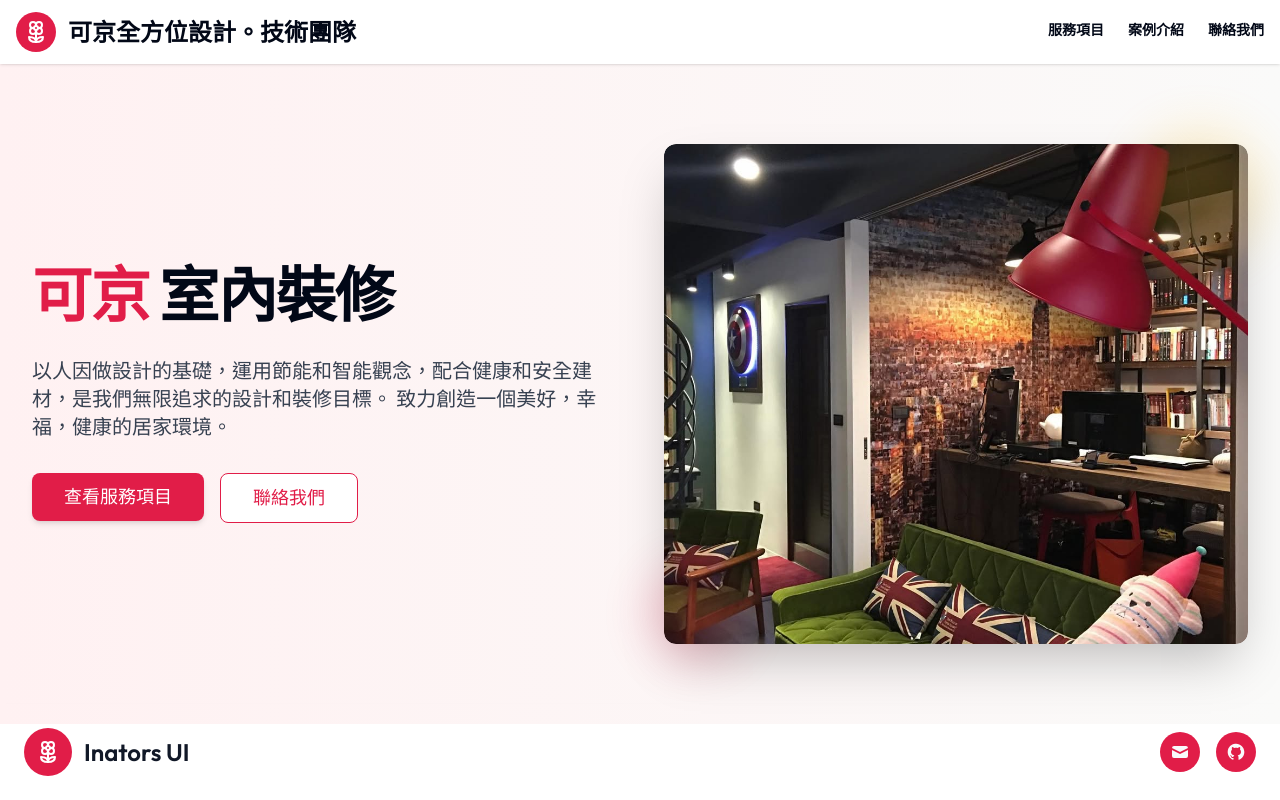
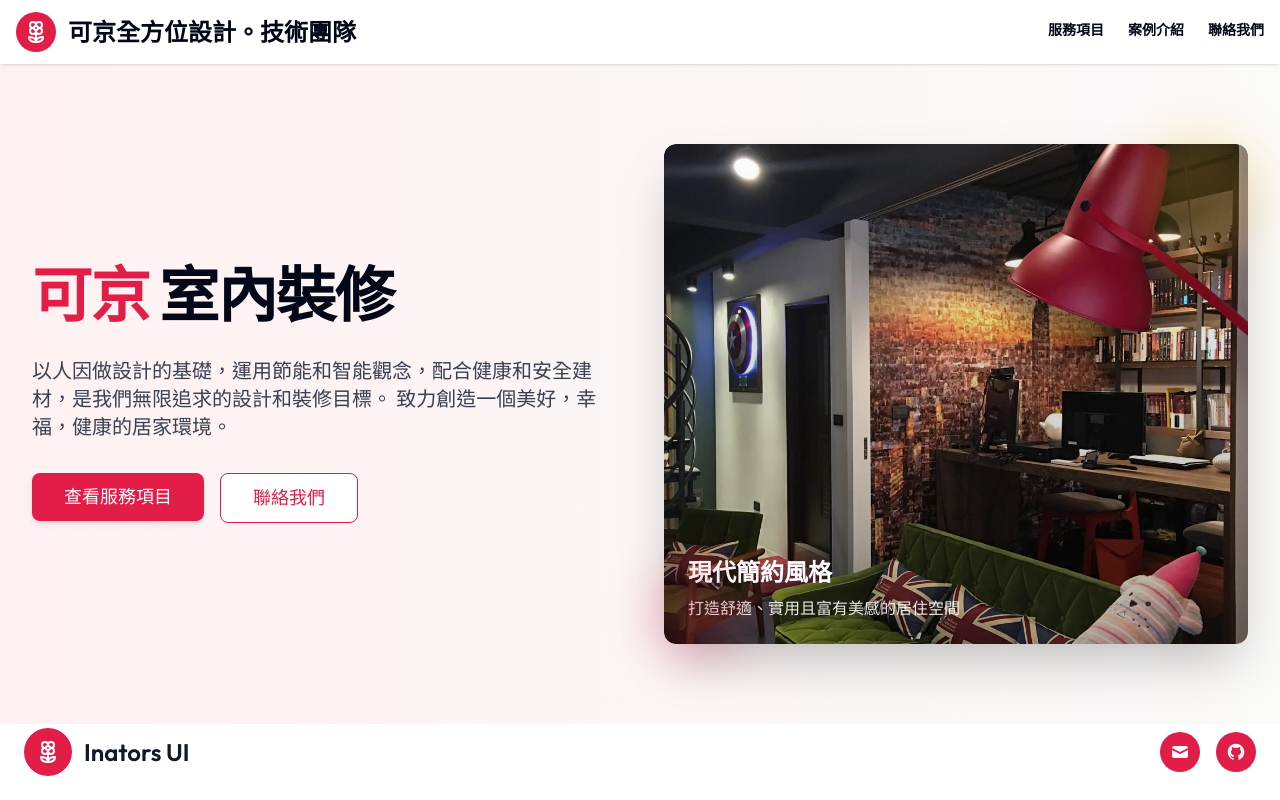
Before and after one commit to ez945y/kejing, a Next.js app in the folder frontend/: page / in a window 1280 px wide. Shown: the top 800 px of the page. Built offline with nearby package versions, Linux system fonts and the light colour scheme.

Commit message:
refact 首頁圖片

```diff
--- a/frontend/src/app/page.tsx
+++ b/frontend/src/app/page.tsx
@@ -45,14 +45,12 @@ function Main() {
           </div>
           <div className="mt-12 lg:mt-0 lg:w-1/2 relative">
             <div className="relative w-full h-[400px] lg:h-[500px] overflow-hidden rounded-xl shadow-2xl transform transition-all duration-500 hover:scale-[1.02]">
-              <Image
-                src="/images/2.jpg"
-                alt="室內設計展示"
-                fill
-                style={{ objectFit: "cover" }}
-                className="rounded-xl"
-                priority
-              />
+              <div className="absolute inset-0 bg-[url('/images/2.jpg')] bg-cover bg-center rounded-xl"></div>
+              <div className="absolute inset-0 bg-gradient-to-t from-black/30 to-transparent rounded-xl"></div>
+              <div className="absolute bottom-6 left-6 right-6 text-white">
+                <h3 className="text-2xl font-bold mb-2">現代簡約風格</h3>
+                <p className="text-white/90">打造舒適、實用且富有美感的居住空間</p>
+              </div>
             </div>
             <div className="absolute -bottom-4 -left-4 w-24 h-24 bg-rose-600 rounded-full opacity-20 blur-xl"></div>
             <div className="absolute -top-4 -right-4 w-32 h-32 bg-amber-400 rounded-full opacity-20 blur-xl"></div>
--- a/frontend/src/app/services/page.tsx
+++ b/frontend/src/app/services/page.tsx
@@ -13,7 +13,7 @@ interface Service {
   id: number;
   name: string;
   description: string;
-  icon: string | null;
+  icon?: string | null;
 }
 
 interface ProcessCardProps {
@@ -200,7 +200,7 @@ const ServicesPage = () => {
 
 const ServiceCard = ({ service }: ServiceCardProps) => {
   // 定義所有可用的圖標
-  const renderIcon = (iconName: string | null) => {
+  const renderIcon = (iconName: string | null | undefined) => {
     switch(iconName) {
       case 'lightbulb':
         return (
```
